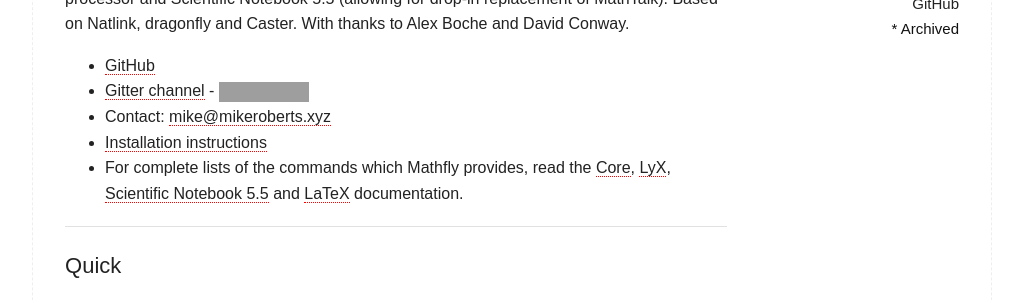
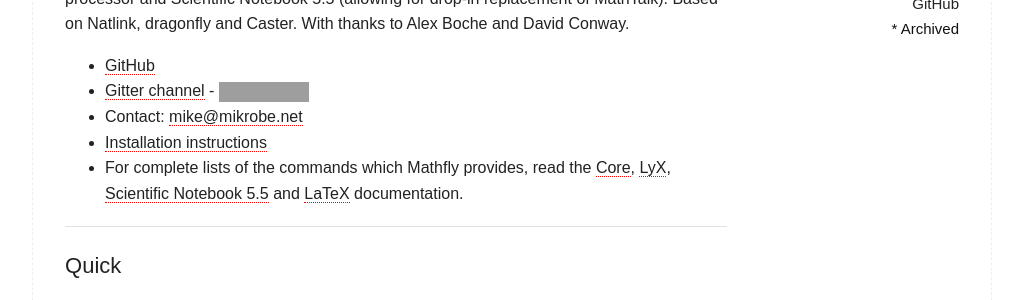
Before and after one commit to mirober/mathfly-site, a Jekyll site: the page built from index_old.md, in a window 1280 px wide and 900 px high. Shown: the part 243-543 px from the top of the window, without its empty margins (128-1151 px from the left). Built offline with Jekyll 4.4.1, drawn with Linux system fonts in a browser that asks for light colours; grey boxes are pictures that could not be loaded.

Commit message:
Update contact details

```diff
--- a/_config.yml
+++ b/_config.yml
@@ -7,7 +7,7 @@
 
 # Site settings
 title: Mathfly
-email: mike@mikeroberts.xyz
+email: mike@mikrobe.net
 description: > # this means to ignore newlines until "baseurl:"
   A set of scripts for the talon control system allowing quick and easy dictation of mathematics.
 # baseurl: "/" # the subpath of your site, e.g. /blog
--- a/index_old.md
+++ b/index_old.md
@@ -9,7 +9,7 @@ A free, open source utility for dictating mathematical notation and LaTeX quickl
 
 * [GitHub](https://github.com/mrob95/mathfly)
 * [Gitter channel](https://gitter.im/mathfly-dictation/community) - [![Join the chat at https://gitter.im/mathfly-dictation/community](https://badges.gitter.im/mathfly-dictation/community.svg)](https://gitter.im/mathfly-dictation/community?utm_source=badge&utm_medium=badge&utm_campaign=pr-badge&utm_content=badge)
-* Contact: [mike@mikeroberts.xyz](mailto:mike@mikeroberts.xyz)
+* Contact: [mike@mikrobe.net](mailto:mike@mikrobe.net)
 * [Installation instructions]({{ site.baseurl }}/installation.html)
 * For complete lists of the commands which Mathfly provides, read the [Core](https://github.com/mrob95/mathfly/blob/master/mathfly/docs/Core.pdf), [LyX](https://github.com/mrob95/mathfly/blob/master/mathfly/docs/LyX.pdf), [Scientific Notebook 5.5](https://github.com/mrob95/mathfly/blob/master/mathfly/docs/Scientific_Notebook.pdf) and [LaTeX](https://github.com/mrob95/mathfly/blob/master/mathfly/docs/LaTeX.pdf) documentation.
 
```
Also changed, not shown: gettingstarted.md (+1 -1 lines), installation.md (+1 -1 lines).
